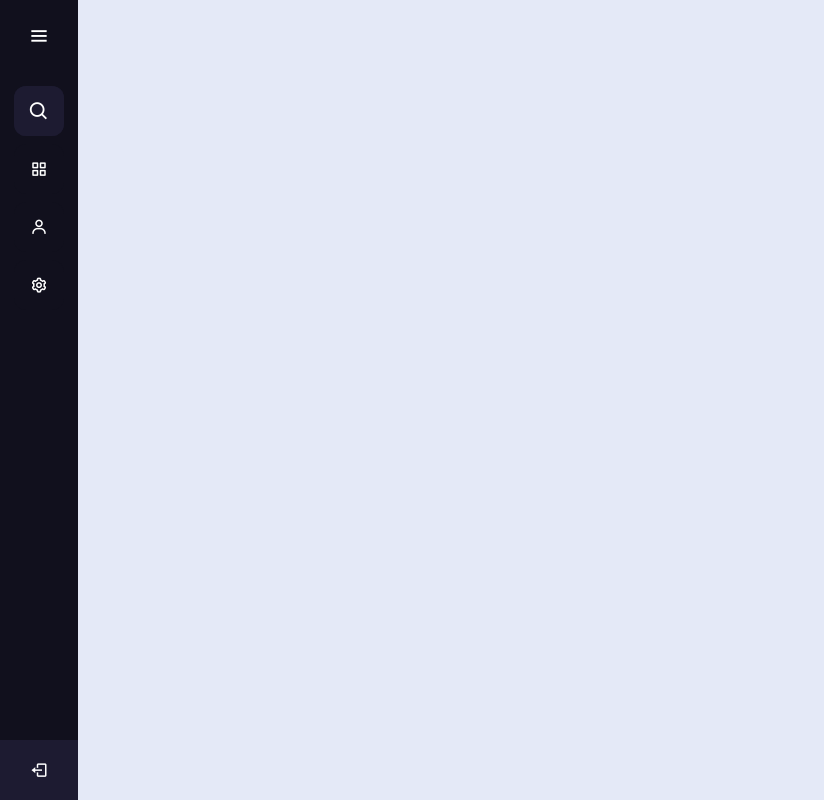
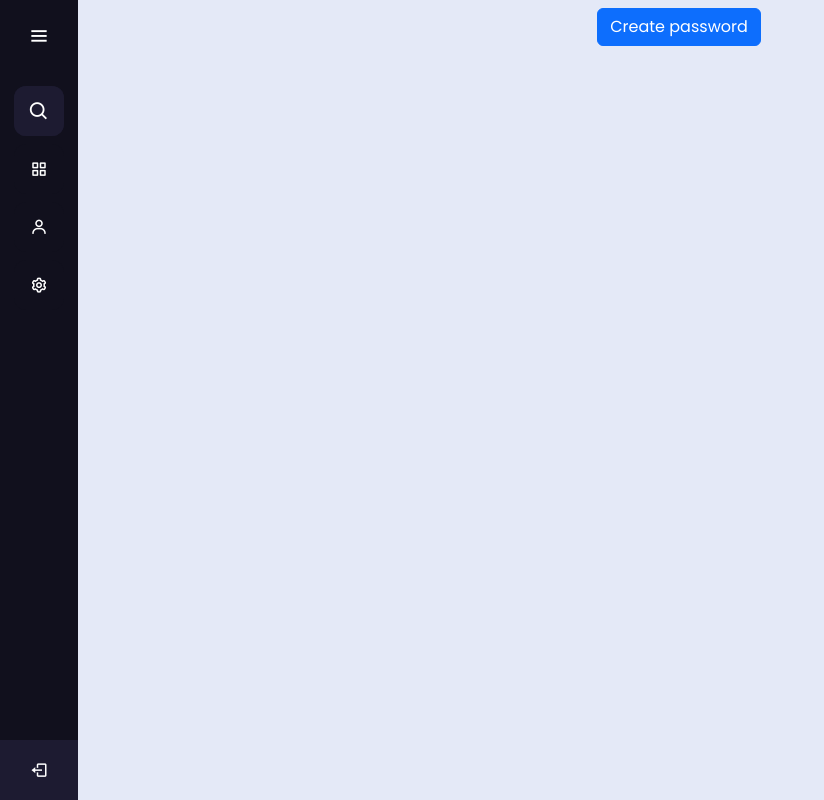
Before and after one commit to DavidAcostaF/password-manager, a Django app: template templates/password_manager/home.html in a window 1280 px wide. Shown: the whole page, without its empty margins (0-824 px from the left). Run offline with Django 3.2, Linux system fonts and the light colour scheme; the template is opened without the code that fills it, so the values that code supplies are empty; grey boxes are pictures that could not be loaded.

Commit message:
button create password

```diff
--- a/templates/password_manager/home.html
+++ b/templates/password_manager/home.html
@@ -2,15 +2,18 @@
 
 
 {% block section %}
+<div class="d-flex flex-column">
+    <div class="d-flex justify-content-center"><button class="btn btn-primary mt-2">Create password</button></div>
 
+</div>
 {% for password in passwords %}
 <!-- class text for section html -->
 <div class="card text" style="width: 18rem;">
     <div class="card-body">
         <h3 class="card-title">{{password.title}}</h3>
         <div class="input-group mb-3">
-            <input class="form-control password" id="password_{{password.id}}" class="block mt-1 w-full" type="password" name="password"
-                value="{{password.value}}" readonly />
+            <input class="form-control password" id="password_{{password.id}}" class="block mt-1 w-full" type="password"
+                name="password" value="{{password.value}}" readonly />
             <span class="input-group-text togglePassword" id="" onclick="showPassword('password',this)">
                 <i class="fa-solid fa-eye" style="cursor: pointer;"></i>
             </span>
```
Also changed, not shown: apps/password_manager/views.py (line endings or trailing spaces).
